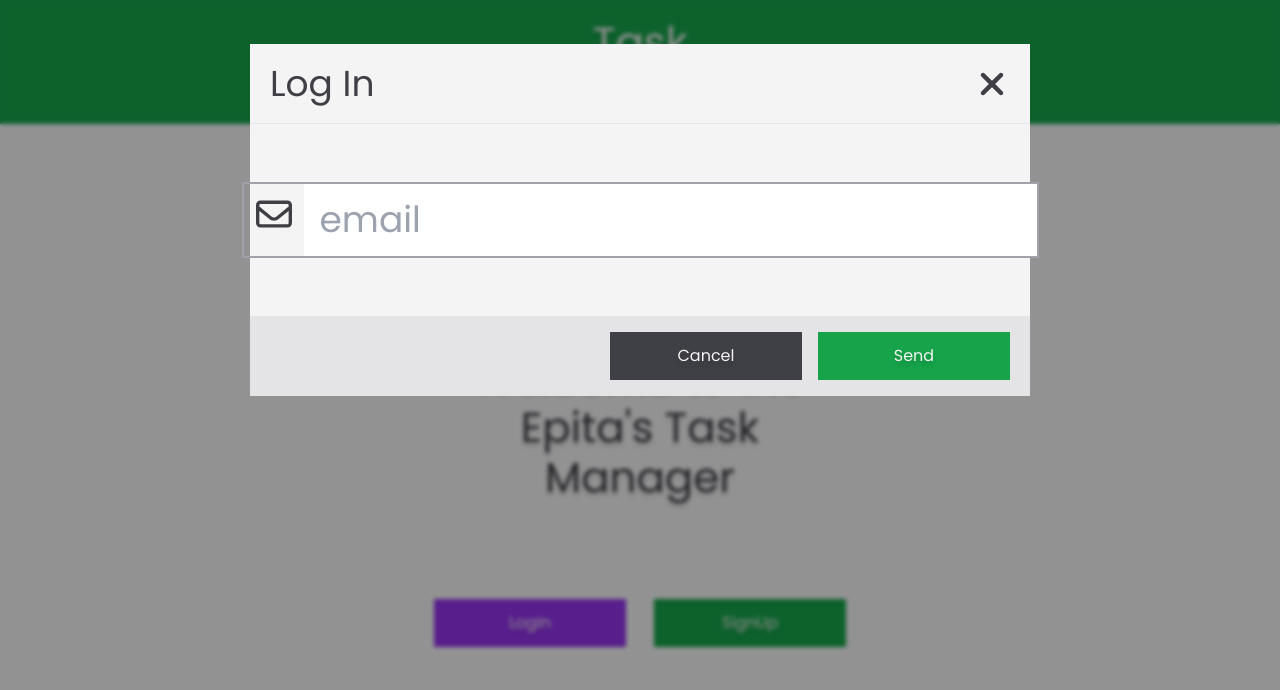
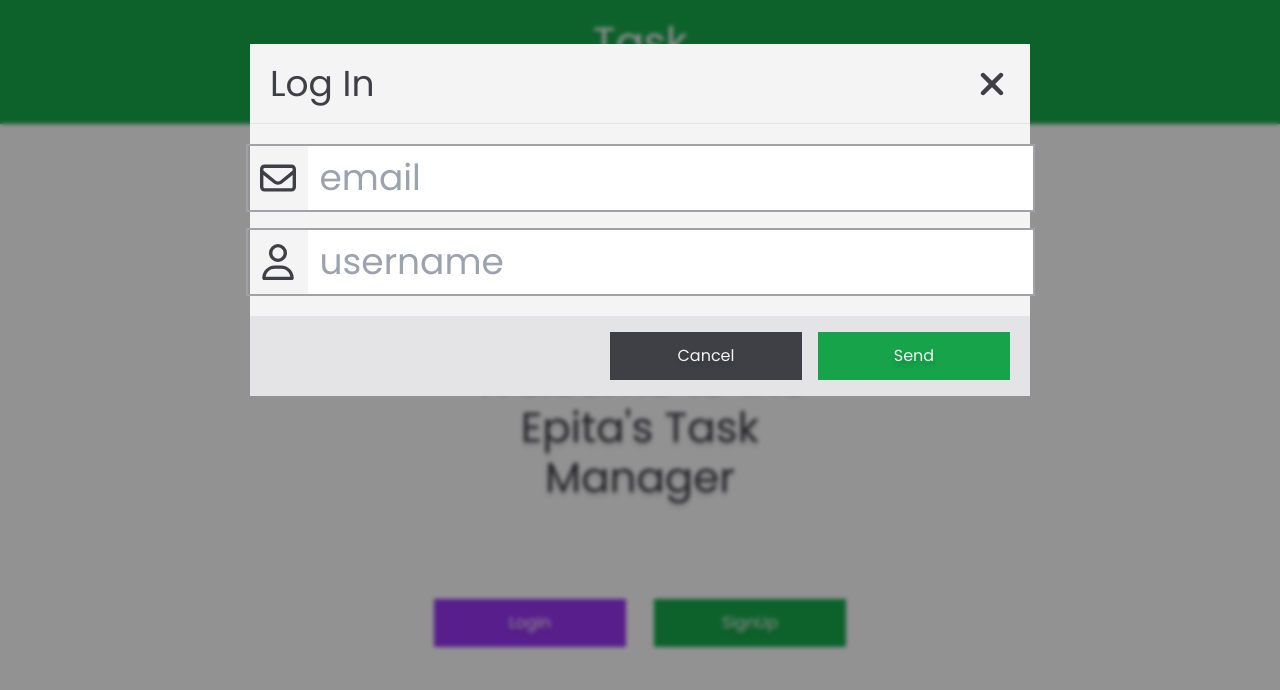
Before and after one commit to lostmart/task-manager, a React (Vite) app: page / in a window 1280 px wide. Both pictures are taken after a click on the button "LogIn". Shown: the top 690 px of the page. Built offline with nearby package versions, Linux system fonts and the light colour scheme.

Commit message:
form edits

```diff
--- a/src/components/layout/UserComp.tsx
+++ b/src/components/layout/UserComp.tsx
@@ -1,10 +1,11 @@
 import InputGroup from "../ui/InputGroup"
-import { FaRegEnvelope } from "react-icons/fa6"
+import { FaRegEnvelope, FaRegUser } from "react-icons/fa6"
 
 const UserComp = () => {
 	return (
-		<form>
+		<form className="flex flex-col gap-4">
 			<InputGroup inputId="email" icon={FaRegEnvelope} />
+			<InputGroup inputId="username" icon={FaRegUser} />
 		</form>
 	)
 }
--- a/src/components/ui/InputGroup.tsx
+++ b/src/components/ui/InputGroup.tsx
@@ -1,3 +1,4 @@
+import { useState } from "react"
 import { IconType } from "react-icons"
 
 interface InputGroupProps {
@@ -6,12 +7,23 @@ interface InputGroupProps {
 }
 
 const InputGroup = ({ inputId, icon: Icon }: InputGroupProps) => {
+	const [inputVal, setInputVal] = useState<string>("")
+	const handleInput = (e: React.ChangeEvent<HTMLInputElement>) => {
+		setInputVal(e.target.value)
+	}
 	return (
 		<div className="flex border-solid border-zinc-400 border-2">
-			<label htmlFor={inputId} className="flex justify-center p-3">
+			<label htmlFor={inputId} className="flex justify-center items-center p-3">
 				<Icon />
 			</label>
-			<input type="text" id={inputId} placeholder={inputId} className="p-4" />
+			<input
+				type="text"
+				id={inputId}
+				placeholder={inputId}
+				className="p-3"
+				value={inputVal}
+				onInput={handleInput}
+			/>
 		</div>
 	)
 }
--- a/src/context/ModalContext.tsx
+++ b/src/context/ModalContext.tsx
@@ -4,6 +4,7 @@ export interface IModalBody {
 	modalTitle: string
 	showModal: boolean
 	bodyContent: string | React.ReactNode // Accepts either a string or a react node
+	confirmFn: () => void
 }
 
 interface ModalContextProps {
--- a/src/context/ModalProvider.tsx
+++ b/src/context/ModalProvider.tsx
@@ -11,6 +11,7 @@ const emptyData: IModalBody = {
 	showModal: false,
 	bodyContent: "Hello test",
 	modalTitle: "",
+	confirmFn: () => true,
 }
 
 const ModalProvider: React.FC<ModalProviderProps> = ({ children }) => {
```
